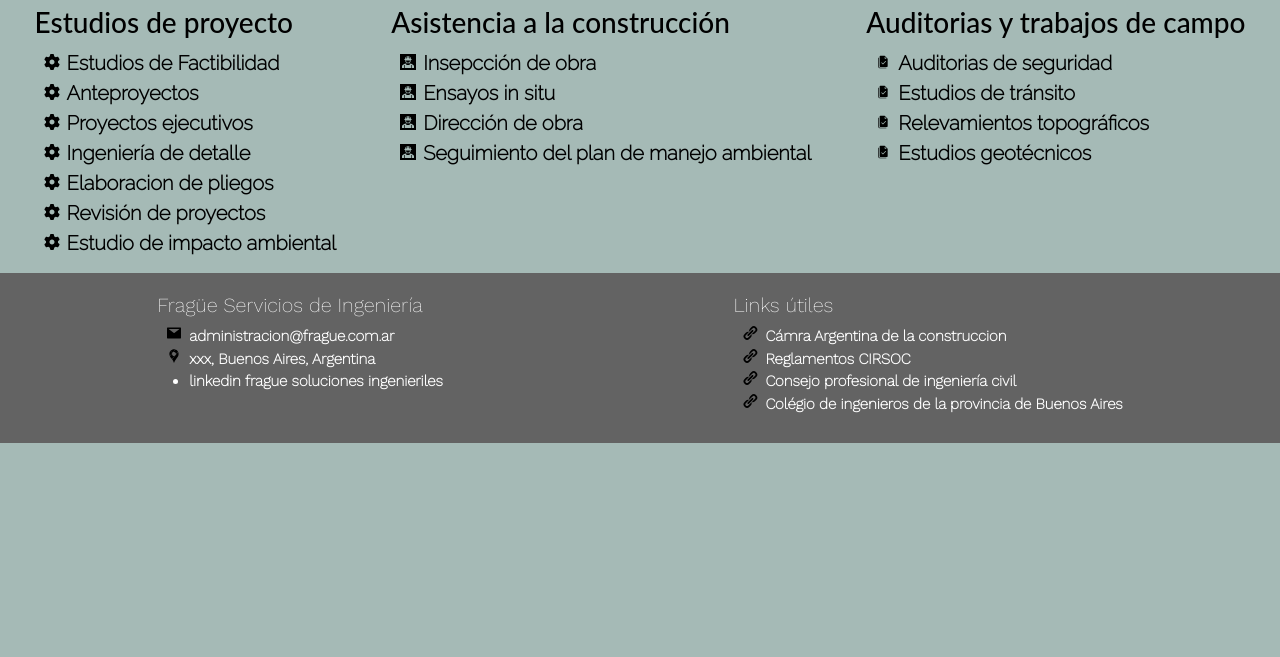
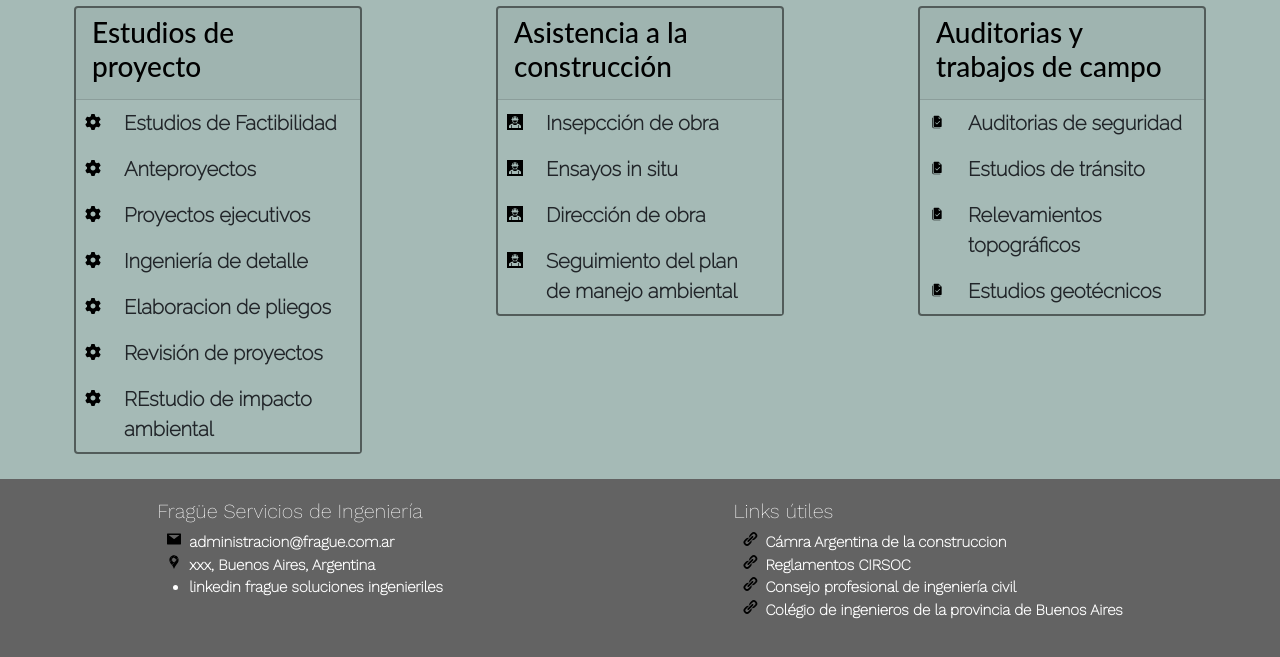
Before and after one commit to FrancoPisapia/Proyecto-final, a website: page paginas/servicios.html in a window 1280 px wide. Shown: the part 833-1490 px from the top of the page. Before the commit the page ends 1276 px from the top, so only its background shows below. Drawn offline with nearby package versions, Linux system fonts and the light colour scheme.

Commit message:
17-08-22

```diff
--- a/paginas/servicios.html
+++ b/paginas/servicios.html
@@ -76,43 +76,67 @@
                 <h2  class="positionSticky tituliLista">Servicios</h2>
                 <div class="servicios-contenedor3--display-flex">
                     <div >
-                        <h3 class="tituliLista">Estudios de proyecto</h3>
-                        <!-- type="square" Obsoleto según vlidator w3c -->
-                        <ul class="estudios">
-                            <li>Estudios de Factibilidad</li>
-                            <li>Anteproyectos</li>
-                            <li>Proyectos ejecutivos</li>
-                            <li>Ingeniería de detalle</li>
-                            <li>Elaboracion de pliegos</li>
-                            <li>Revisión de proyectos</li>
-                            <li>Estudio de impacto ambiental</li>
-                        </ul>
-                    </div>
 
-                    <div>
-
-                    <h3 class="tituliLista">Asistencia a la construcción</h3>
-                    <!-- type="square" Obsoleto según vlidator w3c -->
-                    <ul class="construccion">
-                        <li>Insepcción de obra</li>
-                        <li>Ensayos in situ</li>
-                        <li>Dirección de obra</li>
-                        <li>Seguimiento del plan de manejo ambiental</li>
-                    </ul>
+                        <div class="card" style="width: 18rem;">
+                            <div class="card-header">
+                                <h3 class="tituliLista">Estudios de proyecto</h3>
+                            </div>
+                            <ul class="list-group list-group-flush">
+                                <li class="card-2">
+                                    <ul class="estudios">
+                                        <li class="list-group-item">Estudios de Factibilidad</li>
+                                        <li class="list-group-item">Anteproyectos</li>
+                                        <li class="list-group-item">Proyectos ejecutivos</li>
+                                        <li class="list-group-item">Ingeniería de detalle</li>
+                                        <li class="list-group-item">Elaboracion de pliegos</li>
+                                        <li class="list-group-item">Revisión de proyectos</li>
+                                        <li class="list-group-item">REstudio de impacto ambiental</li>
+                                    </ul>
+                                </li>
+                            </ul>
+                          </div>
 
                     </div>
 
                     <div>
 
-                        <h3 class="tituliLista">Auditorias y trabajos de campo</h3>
-                        <!-- type="square" Obsoleto según vlidator w3c -->
-                        <ul class="auditoria">
-                            <li>Auditorias de seguridad</li>
-                            <li>Estudios de tránsito</li>
-                            <li>Relevamientos topográficos</li>
-                            <li>Estudios geotécnicos</li>
+                        <div class="card" style="width: 18rem;">
+                            <div class="card-header">
+                                <h3 class="tituliLista">Asistencia a la construcción</h3>
+                            </div>
+                            <ul class="list-group list-group-flush">
+                                <li class="card-2">
+                                    <ul class="construccion">
+                                        <li class="list-group-item">Insepcción de obra</li>
+                                        <li class="list-group-item">Ensayos in situ</li>
+                                        <li class="list-group-item">Dirección de obra</li>
+                                        <li class="list-group-item">Seguimiento del plan de manejo ambiental</li>
 
-                        </ul>
+                                    </ul>
+                                </li>
+                            </ul>
+                          </div>
+
+                    </div>
+
+                    <div>
+
+                        <div class="card" style="width: 18rem;">
+                            <div class="card-header">
+                                <h3 class="tituliLista">Auditorias y trabajos de campo</h3>
+                            </div>
+                            <ul class="list-group list-group-flush">
+                                <li class="card-2">
+                                    <ul class="auditoria">
+                                        <li class="list-group-item">Auditorias de seguridad</li>
+                                        <li class="list-group-item">Estudios de tránsito</li>
+                                        <li class="list-group-item">Relevamientos topográficos</li>
+                                        <li class="list-group-item">Estudios geotécnicos</li>
+
+                                    </ul>
+                                </li>
+                            </ul>
+                        </div>
 
                     </div>
                 </div>
--- a/scss/_header-fotter.scss
+++ b/scss/_header-fotter.scss
@@ -129,7 +129,7 @@ a {
       "main main main"
       "footer footer footer";
 
-    grid-template-rows: 140px auto 160px;
+    grid-template-rows: 140px 92% auto;
   }
 
   h1 {
--- a/scss/_nuestros-clientes.scss
+++ b/scss/_nuestros-clientes.scss
@@ -10,4 +10,5 @@
   display: flex;
   flex-direction: row;
   justify-content: space-around;
+  margin-bottom: 10px;
 }
--- a/scss/_servicios.scss
+++ b/scss/_servicios.scss
@@ -49,6 +49,36 @@ $listas: (
   .#{$lista} {
     list-style-image: $vinieta;
   }
+}
+.card {
+  display: block;
+  background-color: $color-body;
+  background-clip: border-box;
+  border-radius: 0.25rem;
+  border: 2px solid rgba(0,0,0,.5);
+}
+
+.card-2 {
+  display: block;
+  background-color: $color-body;
+  background-clip: border-box;
+  border-radius: 0.25rem;
+  border: none;
+}
+
+.lista-none{
+  display: block;
+}
+
+
+.list-group-item {
+  position: relative;
+  display: list-item;
+  padding: 0.5rem 1rem;
+  color: #212529;
+  text-decoration: none;
+  background-color: $color-body;
+  border: none;
 }
 
 /****Fin Mobil****/
--- a/scss/home.scss
+++ b/scss/home.scss
@@ -51,6 +51,7 @@ main {
   margin-top: 20px;
 
   background-color: $color-body;
+  z-index: 50;
 }
 $iconos: (
   contacto__mail: url(../Imagenes/mail-filled.svg),
```
Also changed, not shown: paginas/nuestros-clientes.html (+31 -11 lines), css/style.css.
